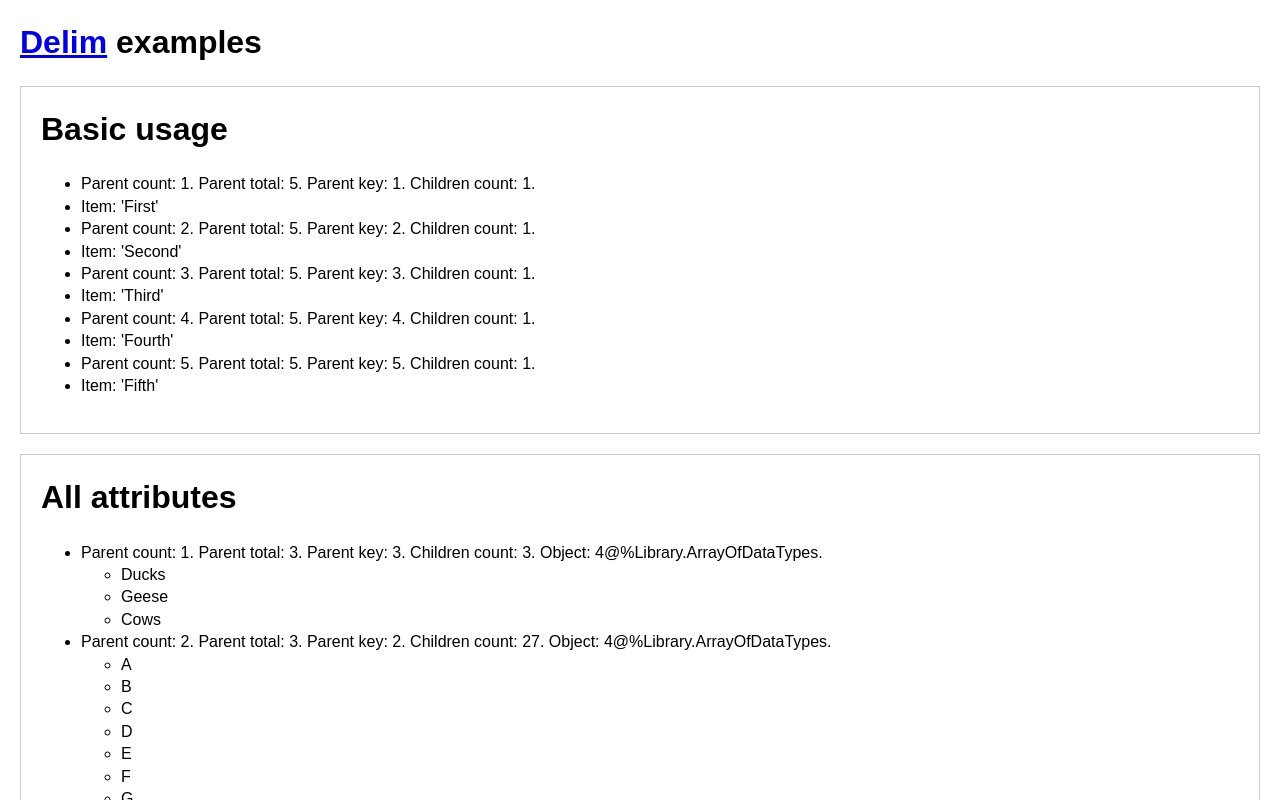
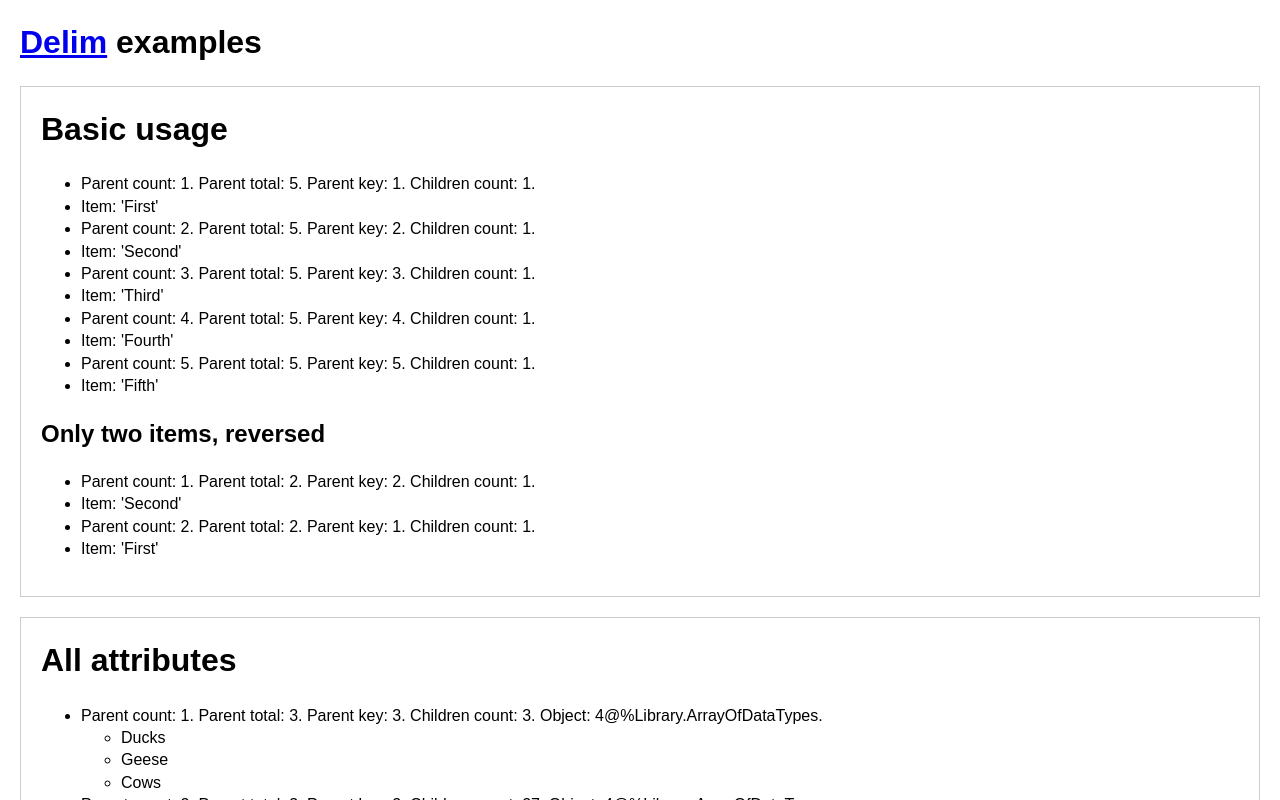
Before and after one commit to registerguard/delim, a plain HTML site: page index.html in a window 1280 px wide. Shown: the top 800 px of the page. Drawn offline with Linux system fonts and the light colour scheme.

Commit message:
v2.0.1
See main repo's changelog in the README.

```diff
--- a/index.html
+++ b/index.html
@@ -144,6 +144,26 @@
 					<li>Parent count: 5. Parent total: 5. Parent key: 5. Children count: 1.</li>
 
 					<li>Item: 'Fifth'</li>
+
+
+
+			</ul>
+
+			<h2>Only two items, reversed</h2>
+
+			<ul>
+
+
+
+					<li>Parent count: 1. Parent total: 2. Parent key: 2. Children count: 1.</li>
+
+					<li>Item: 'Second'</li>
+
+
+
+					<li>Parent count: 2. Parent total: 2. Parent key: 1. Children count: 1.</li>
+
+					<li>Item: 'First'</li>
 
 
 
@@ -627,7 +647,7 @@
 %session=&lt;OBJECT REFERENCE&gt;[3@%CSP.Session]
 Timers=0
 currIO=&quot;UTF8&quot;
-gRequestId=116998774
+gRequestId=116998799
 ruleError=&quot;&quot;</pre>
 
 		</section>
```
